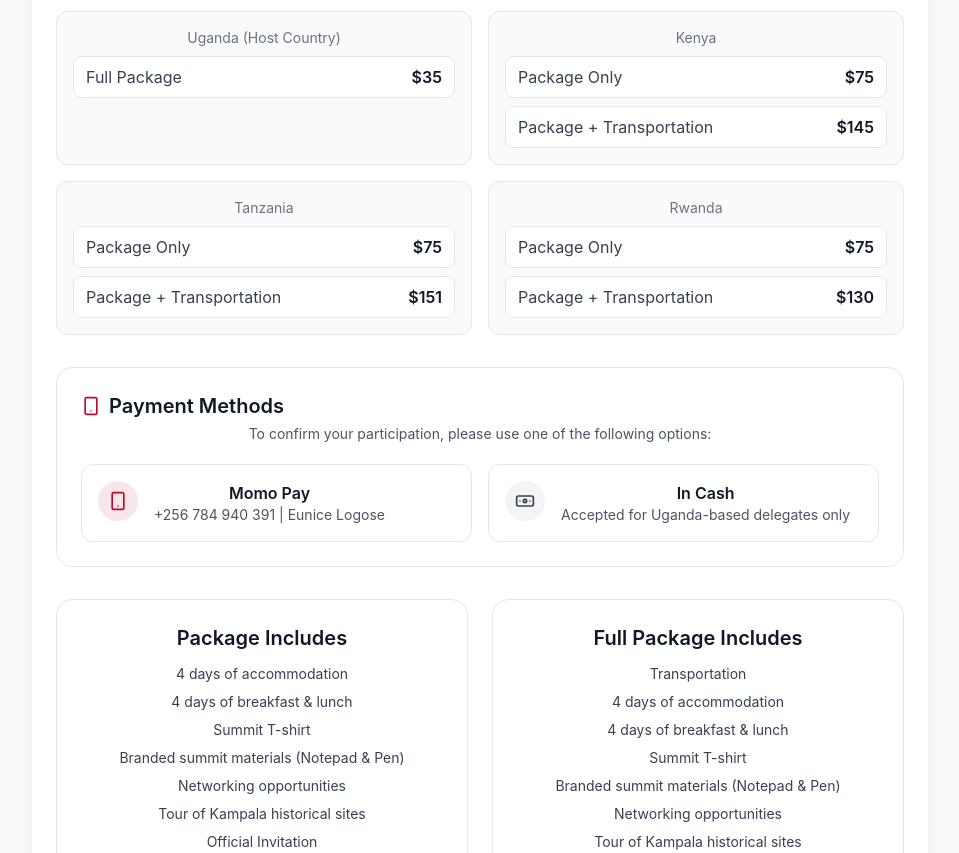
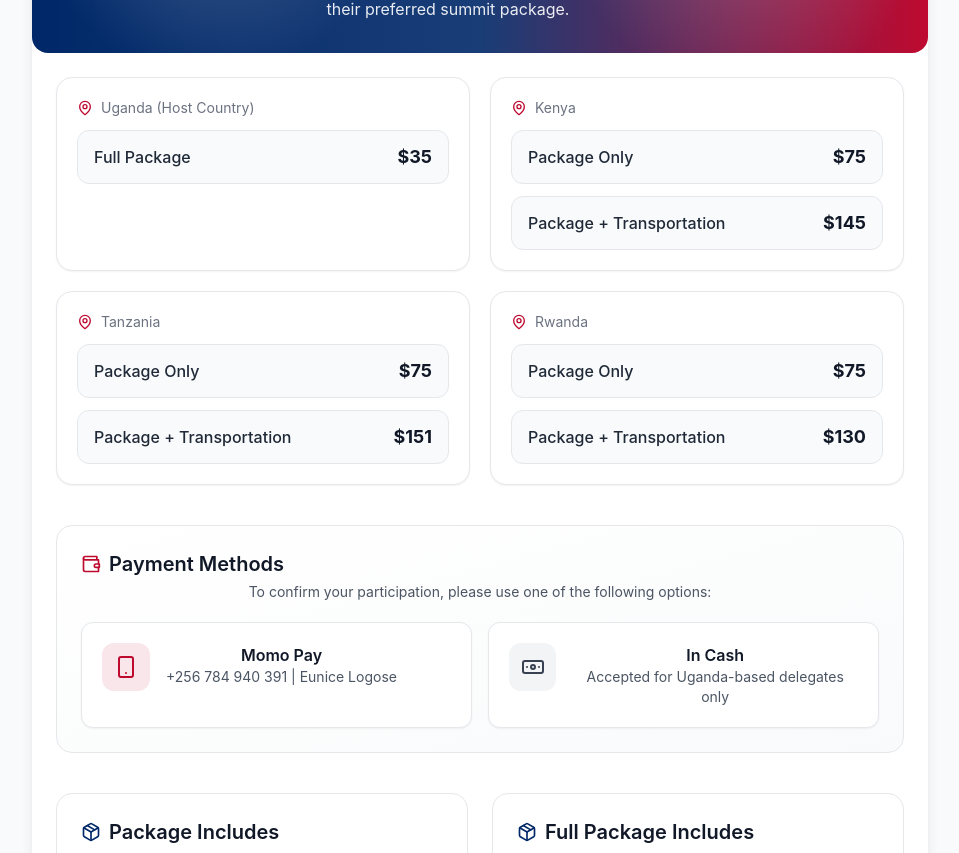
Before and after one commit to foliceasummit/folicea-summit-2025, a Next.js app: page /registration in a window 1280 px wide. Shown: the part 347-1200 px from the top of the page, without its empty margins (160-1119 px from the left). Built offline with nearby package versions, Linux system fonts and the light colour scheme.

Commit message:
Registration: redesign fees, payment methods, and packages with modern cards, gradients, and icons

```diff
--- a/pages/registration.tsx
+++ b/pages/registration.tsx
@@ -3,7 +3,7 @@
 import { useState, useEffect } from 'react';
 import { useForm } from 'react-hook-form';
 import { motion } from 'framer-motion';
-import { User, Briefcase, Car, Utensils, Camera, Upload, X, Smartphone, CreditCard, Banknote, Building2, CheckCircle2 } from 'lucide-react';
+import { User, Briefcase, Car, Utensils, Camera, Upload, X, Smartphone, Banknote, CheckCircle2, MapPin, Package, Wallet } from 'lucide-react';
 
 interface RegistrationForm {
   // Personal Information
@@ -183,81 +183,98 @@ const RegistrationPage = () => {
             {/* Registration Fee Information */}
             <div className="rounded-2xl overflow-hidden mb-8 shadow-lg">
               {/* Header */}
-              <div className="bg-gradient-to-r from-liberian-blue via-liberian-blue/90 to-liberian-red text-white p-4 md:p-6">
-                <h2 className="text-xl md:text-2xl font-extrabold tracking-tight">Summit Registration Fees</h2>
-                <p className="text-white/90 mt-0.5">Delegates are kindly asked to pay the participation fee based on their country of residence and select their preferred summit package:</p>
+              <div className="bg-white p-0 md:p-0">
+                <div className="relative overflow-hidden rounded-2xl bg-gradient-to-r from-liberian-blue via-liberian-blue/90 to-liberian-red p-6 md:p-8">
+                  <div className="absolute inset-0 opacity-20 bg-[radial-gradient(circle_at_20%_20%,white,transparent_25%),radial-gradient(circle_at_80%_30%,white,transparent_25%)]" />
+                  <div className="relative z-10">
+                    <div className="inline-flex items-center gap-2 rounded-full bg-white/10 px-3 py-1 text-white text-sm mb-3">
+                      <Wallet className="w-4 h-4" /> Summit Registration Fees
+                    </div>
+                    <h2 className="text-2xl md:text-3xl font-extrabold tracking-tight text-white">Choose Your Country & Package</h2>
+                    <p className="text-white/90 mt-2 max-w-3xl">Delegates are kindly asked to pay the participation fee based on their country of residence and select their preferred summit package.</p>
+                  </div>
+                </div>
               </div>
-              {/* Fees Grid */}
+
+              {/* Fees Grid - cards with accent borders */}
               <div className="bg-white p-4 md:p-6">
-                <div className="grid grid-cols-1 md:grid-cols-2 gap-4">
+                <div className="grid grid-cols-1 md:grid-cols-2 gap-5">
                   {/* Uganda */}
-                  <div className="rounded-xl border border-gray-200 p-4 bg-gray-50">
-                    <p className="text-sm text-gray-500">Uganda (Host Country)</p>
-                    <div className="mt-2 grid grid-cols-1 gap-2">
-                      <div className="flex items-center justify-between rounded-lg bg-white border border-gray-200 px-3 py-2">
-                        <span className="text-gray-700">Full Package</span>
-                        <span className="font-semibold text-gray-900">$35</span>
+                  <div className="rounded-2xl border border-gray-200 bg-white p-5 shadow-sm hover:shadow-md transition-shadow">
+                    <div className="flex items-center gap-2 text-sm text-gray-500">
+                      <MapPin className="w-4 h-4 text-liberian-red" /> Uganda (Host Country)
+                    </div>
+                    <div className="mt-3 grid grid-cols-1 gap-3">
+                      <div className="flex items-center justify-between rounded-xl bg-gray-50 border border-gray-200 px-4 py-3">
+                        <span className="text-gray-800 font-medium">Full Package</span>
+                        <span className="text-lg font-bold text-gray-900">$35</span>
                       </div>
                     </div>
                   </div>
                   {/* Kenya */}
-                  <div className="rounded-xl border border-gray-200 p-4 bg-gray-50">
-                    <p className="text-sm text-gray-500">Kenya</p>
-                    <div className="mt-2 grid grid-cols-1 gap-2">
-                      <div className="flex items-center justify-between rounded-lg bg-white border border-gray-200 px-3 py-2">
-                        <span className="text-gray-700">Package Only</span>
-                        <span className="font-semibold text-gray-900">$75</span>
+                  <div className="rounded-2xl border border-gray-200 bg-white p-5 shadow-sm hover:shadow-md transition-shadow">
+                    <div className="flex items-center gap-2 text-sm text-gray-500">
+                      <MapPin className="w-4 h-4 text-liberian-red" /> Kenya
+                    </div>
+                    <div className="mt-3 grid grid-cols-1 gap-3">
+                      <div className="flex items-center justify-between rounded-xl bg-gray-50 border border-gray-200 px-4 py-3">
+                        <span className="text-gray-800 font-medium">Package Only</span>
+                        <span className="text-lg font-bold text-gray-900">$75</span>
                       </div>
-                      <div className="flex items-center justify-between rounded-lg bg-white border border-gray-200 px-3 py-2">
-                        <span className="text-gray-700">Package + Transportation</span>
-                        <span className="font-semibold text-gray-900">$145</span>
+                      <div className="flex items-center justify-between rounded-xl bg-gray-50 border border-gray-200 px-4 py-3">
+                        <span className="text-gray-800 font-medium">Package + Transportation</span>
+                        <span className="text-lg font-bold text-gray-900">$145</span>
                       </div>
                     </div>
                   </div>
                   {/* Tanzania */}
-                  <div className="rounded-xl border border-gray-200 p-4 bg-gray-50">
-                    <p className="text-sm text-gray-500">Tanzania</p>
-                    <div className="mt-2 grid grid-cols-1 gap-2">
-                      <div className="flex items-center justify-between rounded-lg bg-white border border-gray-200 px-3 py-2">
-                        <span className="text-gray-700">Package Only</span>
-                        <span className="font-semibold text-gray-900">$75</span>
+                  <div className="rounded-2xl border border-gray-200 bg-white p-5 shadow-sm hover:shadow-md transition-shadow">
+                    <div className="flex items-center gap-2 text-sm text-gray-500">
+                      <MapPin className="w-4 h-4 text-liberian-red" /> Tanzania
+                    </div>
+                    <div className="mt-3 grid grid-cols-1 gap-3">
+                      <div className="flex items-center justify-between rounded-xl bg-gray-50 border border-gray-200 px-4 py-3">
+                        <span className="text-gray-800 font-medium">Package Only</span>
+                        <span className="text-lg font-bold text-gray-900">$75</span>
                       </div>
-                      <div className="flex items-center justify-between rounded-lg bg-white border border-gray-200 px-3 py-2">
-                        <span className="text-gray-700">Package + Transportation</span>
-                        <span className="font-semibold text-gray-900">$151</span>
+                      <div className="flex items-center justify-between rounded-xl bg-gray-50 border border-gray-200 px-4 py-3">
+                        <span className="text-gray-800 font-medium">Package + Transportation</span>
+                        <span className="text-lg font-bold text-gray-900">$151</span>
                       </div>
                     </div>
                   </div>
                   {/* Rwanda */}
-                  <div className="rounded-xl border border-gray-200 p-4 bg-gray-50">
-                    <p className="text-sm text-gray-500">Rwanda</p>
-                    <div className="mt-2 grid grid-cols-1 gap-2">
-                      <div className="flex items-center justify-between rounded-lg bg-white border border-gray-200 px-3 py-2">
-                        <span className="text-gray-700">Package Only</span>
-                        <span className="font-semibold text-gray-900">$75</span>
+                  <div className="rounded-2xl border border-gray-200 bg-white p-5 shadow-sm hover:shadow-md transition-shadow">
+                    <div className="flex items-center gap-2 text-sm text-gray-500">
+                      <MapPin className="w-4 h-4 text-liberian-red" /> Rwanda
+                    </div>
+                    <div className="mt-3 grid grid-cols-1 gap-3">
+                      <div className="flex items-center justify-between rounded-xl bg-gray-50 border border-gray-200 px-4 py-3">
+                        <span className="text-gray-800 font-medium">Package Only</span>
+                        <span className="text-lg font-bold text-gray-900">$75</span>
                       </div>
-                      <div className="flex items-center justify-between rounded-lg bg-white border border-gray-200 px-3 py-2">
-                        <span className="text-gray-700">Package + Transportation</span>
-                        <span className="font-semibold text-gray-900">$130</span>
+                      <div className="flex items-center justify-between rounded-xl bg-gray-50 border border-gray-200 px-4 py-3">
+                        <span className="text-gray-800 font-medium">Package + Transportation</span>
+                        <span className="text-lg font-bold text-gray-900">$130</span>
                       </div>
                     </div>
                   </div>
                 </div>
 
                 {/* Payment Methods + Packages */}
-                <div className="mt-8 space-y-8">
-                  {/* Payment Methods */}
-                  <div className="rounded-2xl border border-gray-200 p-6">
+                <div className="mt-10 space-y-10">
+                  {/* Payment Methods - feature cards */}
+                  <div className="rounded-2xl border border-gray-200 p-6 bg-gradient-to-br from-white to-gray-50">
                     <h3 className="text-xl font-semibold text-gray-900 flex items-center gap-2">
-                      <Smartphone className="w-5 h-5 text-liberian-red" /> Payment Methods
+                      <Wallet className="w-5 h-5 text-liberian-red" /> Payment Methods
                     </h3>
                     <p className="text-sm text-gray-600 mt-1">To confirm your participation, please use one of the following options:</p>
 
                     <div className="mt-5 grid grid-cols-1 sm:grid-cols-2 gap-4">
                       {/* MoMo Pay */}
-                      <div className="flex items-start gap-4 rounded-xl border border-gray-200 p-4 bg-white">
-                        <div className="h-10 w-10 rounded-full bg-liberian-red/10 text-liberian-red flex items-center justify-center">
-                          <Smartphone className="w-5 h-5" />
+                      <div className="group relative flex items-start gap-4 rounded-xl border border-gray-200 p-5 bg-white shadow-sm hover:shadow-md transition-shadow">
+                        <div className="h-12 w-12 rounded-xl bg-liberian-red/10 text-liberian-red flex items-center justify-center">
+                          <Smartphone className="w-6 h-6" />
                         </div>
                         <div>
                           <p className="font-semibold text-gray-900">Momo Pay</p>
@@ -266,9 +283,9 @@ const RegistrationPage = () => {
                       </div>
 
                       {/* In Cash */}
-                      <div className="flex items-start gap-4 rounded-xl border border-gray-200 p-4 bg-white">
-                        <div className="h-10 w-10 rounded-full bg-gray-100 text-gray-700 flex items-center justify-center">
-                          <Banknote className="w-5 h-5" />
+                      <div className="group relative flex items-start gap-4 rounded-xl border border-gray-200 p-5 bg-white shadow-sm hover:shadow-md transition-shadow">
+                        <div className="h-12 w-12 rounded-xl bg-gray-100 text-gray-700 flex items-center justify-center">
+                          <Banknote className="w-6 h-6" />
                         </div>
                         <div>
                           <p className="font-semibold text-gray-900">In Cash</p>
@@ -278,36 +295,36 @@ const RegistrationPage = () => {
                     </div>
                   </div>
 
-                  {/* Packages */}
+                  {/* Packages - two columns with icons */}
                   <div className="grid grid-cols-1 lg:grid-cols-2 gap-6">
                     {/* Package Includes */}
                     <div className="rounded-2xl border border-gray-200 p-6 bg-white">
-                      <h3 className="text-xl font-semibold text-gray-900 mb-3">Package Includes</h3>
+                      <h3 className="text-xl font-semibold text-gray-900 mb-4 flex items-center gap-2"><Package className="w-5 h-5 text-liberian-blue"/> Package Includes</h3>
                       <ul className="space-y-2 text-gray-700 text-sm">
-                        <li>4 days of accommodation</li>
-                        <li>4 days of breakfast & lunch</li>
-                        <li>Summit T-shirt</li>
-                        <li>Branded summit materials (Notepad & Pen)</li>
-                        <li>Networking opportunities</li>
-                        <li>Tour of Kampala historical sites</li>
-                        <li>Official Invitation</li>
-                        <li>Access to the Pitch Competition</li>
+                        <li className="flex items-center gap-3"><CheckCircle2 className="w-4 h-4 text-liberian-blue"/> 4 days of accommodation</li>
+                        <li className="flex items-center gap-3"><CheckCircle2 className="w-4 h-4 text-liberian-blue"/> 4 days of breakfast & lunch</li>
+                        <li className="flex items-center gap-3"><CheckCircle2 className="w-4 h-4 text-liberian-blue"/> Summit T-shirt</li>
+                        <li className="flex items-center gap-3"><CheckCircle2 className="w-4 h-4 text-liberian-blue"/> Branded summit materials (Notepad & Pen)</li>
+                        <li className="flex items-center gap-3"><CheckCircle2 className="w-4 h-4 text-liberian-blue"/> Networking opportunities</li>
+                        <li className="flex items-center gap-3"><CheckCircle2 className="w-4 h-4 text-liberian-blue"/> Tour of Kampala historical sites</li>
+                        <li className="flex items-center gap-3"><CheckCircle2 className="w-4 h-4 text-liberian-blue"/> Official Invitation</li>
+                        <li className="flex items-center gap-3"><CheckCircle2 className="w-4 h-4 text-liberian-blue"/> Access to the Pitch Competition</li>
                       </ul>
                     </div>
 
                     {/* Full Package Includes */}
                     <div className="rounded-2xl border border-gray-200 p-6 bg-white">
-                      <h3 className="text-xl font-semibold text-gray-900 mb-3">Full Package Includes</h3>
+                      <h3 className="text-xl font-semibold text-gray-900 mb-4 flex items-center gap-2"><Package className="w-5 h-5 text-liberian-blue"/> Full Package Includes</h3>
                       <ul className="space-y-2 text-gray-700 text-sm">
-                        <li>Transportation</li>
-                        <li>4 days of accommodation</li>
-                        <li>4 days of breakfast & lunch</li>
-                        <li>Summit T-shirt</li>
-                        <li>Branded summit materials (Notepad & Pen)</li>
-                        <li>Networking opportunities</li>
-                        <li>Tour of Kampala historical sites</li>
-                        <li>Official Invitation</li>
-                        <li>Access to the Pitch Competition</li>
+                        <li className="flex items-center gap-3"><CheckCircle2 className="w-4 h-4 text-liberian-blue"/> Transportation</li>
+                        <li className="flex items-center gap-3"><CheckCircle2 className="w-4 h-4 text-liberian-blue"/> 4 days of accommodation</li>
+                        <li className="flex items-center gap-3"><CheckCircle2 className="w-4 h-4 text-liberian-blue"/> 4 days of breakfast & lunch</li>
+                        <li className="flex items-center gap-3"><CheckCircle2 className="w-4 h-4 text-liberian-blue"/> Summit T-shirt</li>
+                        <li className="flex items-center gap-3"><CheckCircle2 className="w-4 h-4 text-liberian-blue"/> Branded summit materials (Notepad & Pen)</li>
+                        <li className="flex items-center gap-3"><CheckCircle2 className="w-4 h-4 text-liberian-blue"/> Networking opportunities</li>
+                        <li className="flex items-center gap-3"><CheckCircle2 className="w-4 h-4 text-liberian-blue"/> Tour of Kampala historical sites</li>
+                        <li className="flex items-center gap-3"><CheckCircle2 className="w-4 h-4 text-liberian-blue"/> Official Invitation</li>
+                        <li className="flex items-center gap-3"><CheckCircle2 className="w-4 h-4 text-liberian-blue"/> Access to the Pitch Competition</li>
                       </ul>
                     </div>
                   </div>
```
